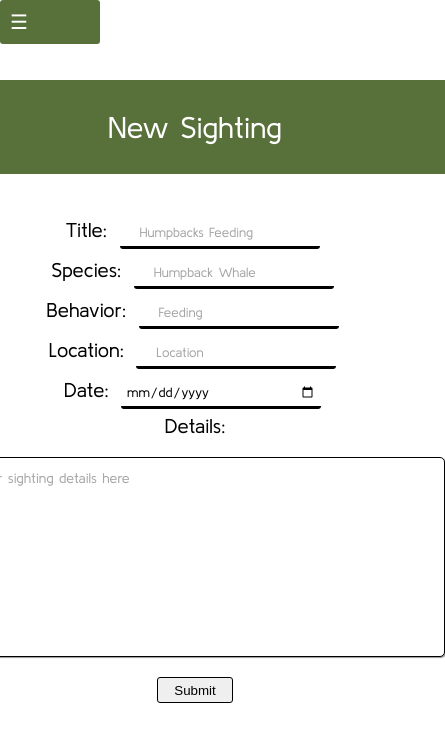
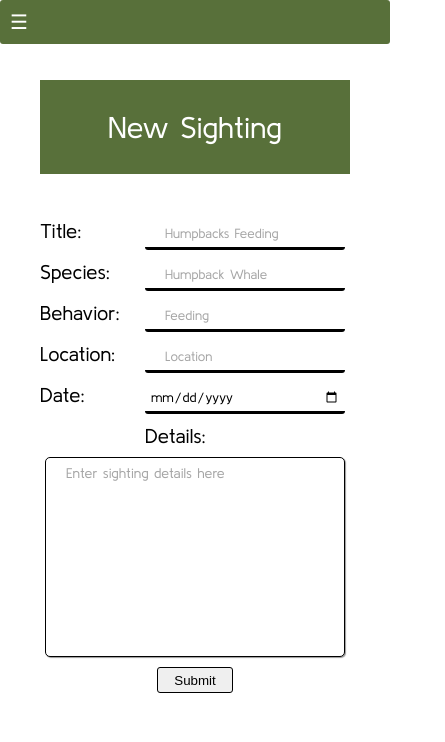
Before and after one commit to klguenth/wildlife-app, a React (Create React App) app: page /sightingForm in a window 390 px wide. Shown: the top 742 px of the page, 445 px wide, since content can reach past the window. Built offline with nearby package versions, Linux system fonts and the light colour scheme; no server answers.

Commit message:
fixing styling issues with media queries

```diff
--- a/src/App.css
+++ b/src/App.css
@@ -54,6 +54,7 @@ input[type="date"] {
 label {
     color: #000000;
     width: 100px;
+    text-align: left;
 }
 
 @media screen and (min-width: 400px) {
--- a/src/App.js
+++ b/src/App.js
@@ -46,14 +46,14 @@ export default class App extends React.Component {
 
   renderMainRoutes() {
     return (
-      <Router>
+      <>
         <Route path='/login' component={Login} />
         <Route path='/sightingForm' component={SightingForm} />
         <Route path="/sightingList" render={() => <SightingList sightings={this.state.sightings} component={SightingList}/>} />
         <Route path='/signupForm' component={SignUpForm} />
         <Route path='/sightingEdit/:sighting_id' render={(props) => <SightingEdit {...props} />} />
         <Route exact path='/' component={LandingPage} />
-      </Router>
+      </>
     );
   }
 
--- a/src/Components/Nav/Nav.css
+++ b/src/Components/Nav/Nav.css
@@ -8,12 +8,14 @@
     background-color: #ffffff;
 }
 #hamburgerNav label {
-    padding: 10px;
+    background-color: #58703A;
+    width: 100%;
 }
 
 #hamburgerIcon {
     display: none;
 }
+
 /*Hide Hamburger*/
 /* #hamburgerNav label, #hamburger, .whaleTail {
     display: none;
@@ -42,12 +44,11 @@
     border-bottom: 2px solid #58703A;
     padding: 10px;
     margin: 5px;
-    color: #ffffff;
+    /* color: #ffffff; */
     transition: all 0.2s;
 }
 #hamburgerNav ul li:hover {
     color: #ffffff;
-    background-color: #58703A;
     border-radius: 3px;
     transition: .3s ease-in;
 }
@@ -76,7 +77,7 @@
     /*break items down into vertical*/
     #hamburgerNav ul li {
         display: block;
-        width: 150px;
+        width: 100%;
         text-align: center;
         border-top: 1px solid #ffffff;
     }
--- a/src/Components/Sighting/Sighting.css
+++ b/src/Components/Sighting/Sighting.css
@@ -88,3 +88,9 @@ ul ul li {
         width: 100%;
     }
 }
+
+@media screen and (min-width: 320px) {
+    .wrapper {
+        width: 250px;
+    }
+}
--- a/src/Components/SightingForm/SightingForm.css
+++ b/src/Components/SightingForm/SightingForm.css
@@ -29,6 +29,7 @@
 }
 
 .form-section label {
+    display: inline-block;
     color: #000000;
     font-size: 20px;
     width: 100px;
@@ -58,3 +59,12 @@ input:hover {
     border-radius: 3px;
     transition: .3s ease-in;
 }
+
+@media screen and (min-width: 320px) {
+    textarea {
+        display: block;
+        width: 300px;
+        margin: 10px auto;
+        padding: 5px;
+    }
+}
```
